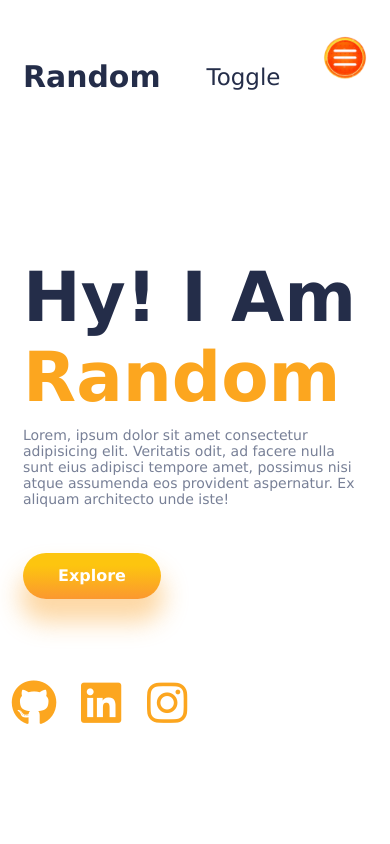
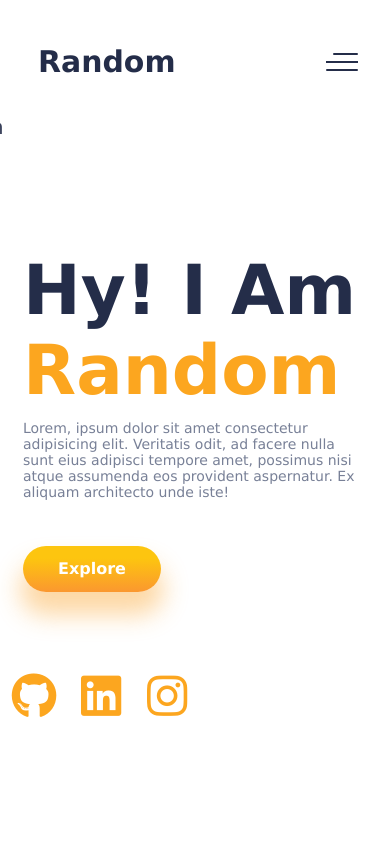
Before and after one commit to Saurabh-Shivam/SRITComputerClasses-Website, a React (Create React App) app in the folder frontend/: page / in a window 390 px wide. Shown: the top 844 px of the page. Built offline with nearby package versions, Linux system fonts and the light colour scheme.

Commit message:
Changed Navbar compo nd made it fully responsive

```diff
--- a/frontend/src/components/Navbar/Navbar.css
+++ b/frontend/src/components/Navbar/Navbar.css
@@ -1,37 +1,37 @@
-.n-wrapper {
+/* .n-wrapper {
     height: 10vh;
-    display: flex;
+    display: flex; */
 /* bcz we need some space btwn the left and right div */
-    justify-content: space-between;
+/* justify-content: space-between;
     font-size: 25px;
     margin-top: 1rem;
 
-}
+} */
 
-.n-left {
+/* .n-left { */
 /* It will take equal width with flex:1 */
-    flex: 1;
-    align-items: center;
+/* flex: 1;
+    align-items: center; */
 /* To make the items align at center we have made display flex */
-    display: flex;
+/* display: flex;
     gap: 2rem;
-}
+} */
 
-.n-name {
+/* .n-name {
     font-size: 1.3rem;
     font-weight: bold;
 }
 
-.n-right {
+.n-right { */
 /* It will take equal width with flex:1 */
 /* Thus both left and right side will take equal 50%-50% of width */
-    flex: 5;
-    align-items: center;
+/* flex: 5;
+    align-items: center; */
 /* To make the items align at center we have made display flex */
-    display: flex;
-    font-weight: 400;
+/* display: flex;
+    font-weight: 400; */
 /* position: fixed; */
-
+/*
 }
 
 .n-list {
@@ -53,31 +53,31 @@
 .n-list:hover {
     cursor: pointer;
     color: var(--orange);
-}
+} */
 
 /* .n-list>ul>li:hover {
     cursor: pointer;
     color: var(--orange);
 } */
 
-.n-button {
+/* .n-button {
     flex: 2;
     margin-left: -2.5rem;
-}
+} */
 
 /* Hiding it the normal desktop view */
-#hamburger-menu {
+/* #hamburger-menu {
     display: none;
-}
+} */
 
 /*  for responsiveness */
-@media screen and (max-width: 1090px) {
+/* @media screen and (max-width: 1090px) {
     .n-list {
-        display: none;
+        display: none; */
 /* position: fixed;
         right: -3.8rem;
         z-index: 99; */
-    }
+/* } */
 
 /*
     .n-list>ul {
@@ -87,20 +87,20 @@
         padding: 2rem;
     } */
 
-    .n-button {
+/* .n-button {
         display: none;
     }
 
     #hamburger-menu {
         display: block;
-    }
+    } */
 
 /* .n-left {
         margin-left: -1rem;
         gap: 7px;
     } */
 
-
+/*
     .mobile-menu-list {
         grid-column: 2/4;
         position: relative;
@@ -149,7 +149,7 @@
         grid-column: 2/4;
         position: relative;
         z-index: 99;
-        margin-left: 7.3rem;
+        margin-left: 5.5rem;
         max-inline-size: 6rem;
         position: fixed;
     }
@@ -157,7 +157,7 @@
     .mobile-menu-list {
         background-color: var(--orange);
         border-radius: 5%;
-        height: 20rem;
+        height: 21.3rem;
         display: grid;
         grid-column: 2/5;
         align-items: center;
@@ -181,4 +181,159 @@
         transition-delay: 0.2s;
     }
 
+} */
+
+
+.Navbar {
+    height: 100px;
+    display: flex;
+    justify-content: space-between;
+    align-items: center;
+    background: white;
+    /* background: #5265c4; */
+    /* margin-top: 1rem; */
 }
+
+.Navbar>.nav-logo {
+    font-weight: 700;
+    font-size: 21px;
+    margin: 15px;
+    /* color: #ffffff; */
+    color: var(--black);
+    font-size: 1.3rem;
+    font-weight: bold;
+}
+
+.Navbar>.nav-items>a {
+    /* color: #ffffff; */
+    color: var(--black);
+    font-size: 16px;
+    text-decoration: none;
+    margin: 15px;
+    position: relative;
+    opacity: 0.9;
+    font-size: 1rem;
+}
+
+.Navbar>.nav-items>a:hover {
+    opacity: 1;
+    color: var(--orange);
+}
+
+.Navbar>.nav-items>Link::before {
+    content: "";
+    position: absolute;
+    left: 0;
+    bottom: 0;
+    width: 0;
+    height: 2px;
+    /* background: #ffffff; */
+    background: var(--black);
+    transition: all 0.45s;
+}
+
+.Navbar>.nav-items>a:hover::before {
+    width: 100%;
+}
+
+.Navbar>.nav-toggle {
+    display: none;
+}
+
+
+/* for responsiveness  */
+
+@media (max-width: 770px) {
+    .Navbar>.nav-items {
+        position: absolute;
+        /* top: 60px; */
+        top: 100px;
+        display: flex;
+        /* flex-direction: column; */
+        flex-direction: row;
+        background: var(--orangeCard);
+        /* background: transparent; */
+        left: 0;
+        width: 100%;
+        /* height: 100%; */
+        height: 10%;
+        transform: translateX(-100%);
+        transition: all .45s;
+
+    }
+
+    #nav-link {
+        left: 7px;
+        font-size: 0.88rem;
+        margin-left: -1.5px;
+    }
+
+    #nav-link:hover {
+        color: red;
+    }
+
+    .Navbar>.nav-items>a::before {
+        background: transparent;
+
+    }
+
+    .Navbar>.nav-items.open {
+        transform: translateX(0);
+    }
+
+    .Navbar>.nav-toggle {
+        display: flex;
+        width: 50px;
+        height: 50px;
+        align-items: center;
+        justify-content: center;
+        cursor: pointer;
+    }
+
+    .nav-toggle>.bar {
+        position: relative;
+        width: 32px;
+        height: 2px;
+        /* background: #ffffff; */
+        background: var(--black);
+        transition: all 0.45s ease-in-out;
+    }
+
+    .nav-toggle>.bar::before,
+    .nav-toggle>.bar::after {
+        content: "";
+        position: absolute;
+        height: 2px;
+        /* background: #ffffff; */
+        background: var(--black);
+        border-radius: 2px;
+        transition: all 0.45s ease-in-out;
+    }
+
+    .nav-toggle>.bar::before {
+        width: 25px;
+        transform: translateY(-8px);
+        right: 0;
+    }
+
+    .nav-toggle>.bar::after {
+        width: 32px;
+        transform: translateY(8px);
+    }
+
+    .nav-toggle.open>.bar {
+        transform: translateX(-40px);
+        background: transparent;
+    }
+
+    .nav-toggle.open>.bar::before {
+        width: 32px;
+        transform: rotate(45deg) translate(26px, -26px);
+    }
+
+    .nav-toggle.open>.bar::after {
+        transform: rotate(-45deg) translate(26px, 26px);
+    }
+
+
+}
--- a/frontend/src/components/Navbar/Navbar.jsx
+++ b/frontend/src/components/Navbar/Navbar.jsx
@@ -1,75 +1,112 @@
+// import React, { useState } from "react";
+// import { Link } from "react-router-dom";
+// import "./Navbar.css";
+// import Bars from "../../img/orbar.png";
+// // import Toggle from "../Toggle/Toggle";
+
+// const Navbar = () => {
+//   const [showLists, setShowLists] = useState(false);
+
+//   return (
+//     <div className="n-wrapper">
+//       {/* Left side of the Navbar */}
+//       <div className="n-left">
+//         <div className="n-name">Random</div>
+//         {/* <Toggle /> */}
+//         Toggle
+//       </div>
+
+//       {/* Right side of the Navbar */}
+
+//       <div className="n-right"></div>
+//       <div className={showLists ? "n-list mobile-menu-list" : "n-list"}>
+//         <ul style={{ listStyleType: "none" }}>
+//           <li>
+//             <Link className="n-link" to="/">
+//               {" "}
+//               Home{" "}
+//             </Link>
+//           </li>
+
+//           <li>
+//             <Link className="n-link" to="courses">
+//               {" "}
+//               Courses{" "}
+//             </Link>
+//           </li>
+//           <li>
+//             {" "}
+//             <Link className="n-link" to="about">
+//               {" "}
+//               About{" "}
+//             </Link>
+//           </li>
+//           <li>
+//             {" "}
+//             <Link className="n-link" to="contact">
+//               {" "}
+//               Contact{" "}
+//             </Link>
+//           </li>
+//           <li>
+//             {" "}
+//             <Link className="n-link" to="login">
+//               {" "}
+//               Login{" "}
+//             </Link>
+//           </li>
+//         </ul>
+//       </div>
+
+//       <div id="hamburger-menu" onClick={() => setShowLists(!showLists)}>
+//         <Link to="#/">
+//           <img
+//             style={{
+//               // filter: "brightness(0%)",
+//               width: "2rem",
+//               // height: "0.5rem",
+//             }}
+//             src={Bars}
+//             alt=""
+//           />
+//         </Link>
+//       </div>
+//     </div>
+//   );
+// };
+
+// export default Navbar;
+
 import React, { useState } from "react";
 import { Link } from "react-router-dom";
 import "./Navbar.css";
-import Bars from "../../img/orbar.png";
-// import Toggle from "../Toggle/Toggle";
-
 const Navbar = () => {
-  const [showLists, setShowLists] = useState(false);
-
+  const [isOpen, setIsOpen] = useState(false);
   return (
-    <div className="n-wrapper">
-      {/* Left side of the Navbar */}
-      <div className="n-left">
-        <div className="n-name">Random</div>
-        {/* <Toggle /> */}
-        Toggle
+    <div className="Navbar">
+      <span className="nav-logo">Random</span>
+      <div className={`nav-items ${isOpen && "open"}`}>
+        <Link id="nav-link" to="/">
+          Home
+        </Link>
+        <Link id="nav-link" to="courses">
+          Courses
+        </Link>
+        <Link id="nav-link" to="about">
+          About
+        </Link>
+        <Link id="nav-link" to="contact">
+          Contact
+        </Link>
+        <Link id="nav-link" to="login">
+          Login
+        </Link>
       </div>
-
-      {/* Right side of the Navbar */}
-
-      <div className="n-right"></div>
-      <div className={showLists ? "n-list mobile-menu-list" : "n-list"}>
-        <ul style={{ listStyleType: "none" }}>
-          <li>
-            <Link className="n-link" to="/">
-              {" "}
-              Home{" "}
-            </Link>
-          </li>
-
-          <li>
-            <Link className="n-link" to="courses">
-              {" "}
-              Courses{" "}
-            </Link>
-          </li>
-          <li>
-            {" "}
-            <Link className="n-link" to="about">
-              {" "}
-              About{" "}
-            </Link>
-          </li>
-          <li>
-            {" "}
-            <Link className="n-link" to="contact">
-              {" "}
-              Contact{" "}
-            </Link>
-          </li>
-          <li>
-            {" "}
-            <Link className="n-link" to="login">
-              {" "}
-              Login{" "}
-            </Link>
-          </li>
-        </ul>
-      </div>
-
-      <div id="hamburger-menu" onClick={() => setShowLists(!showLists)}>
-        <Link to="#/">
-          <img
-            style={{
-              // filter: "brightness(0%)",
-              width: "2rem",
-              // height: "0.5rem",
-            }}
-            src={Bars}
-            alt=""
-          />
-        </Link>
+      <div
+        className={`nav-toggle ${isOpen && "open"}`}
+        onClick={() => setIsOpen(!isOpen)}
+      >
+        <div className="bar"></div>
       </div>
     </div>
   );
```
Lines whose indentation alone changed are shown as unchanged.
